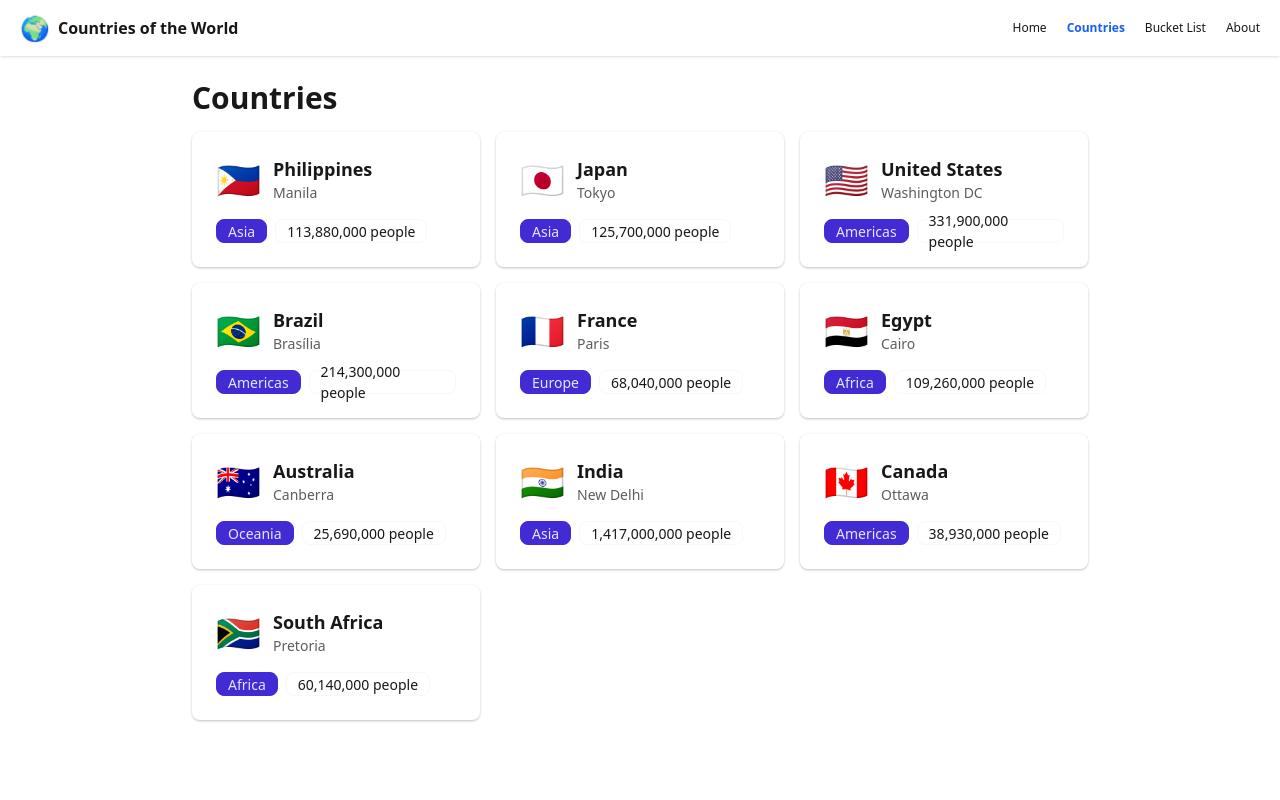
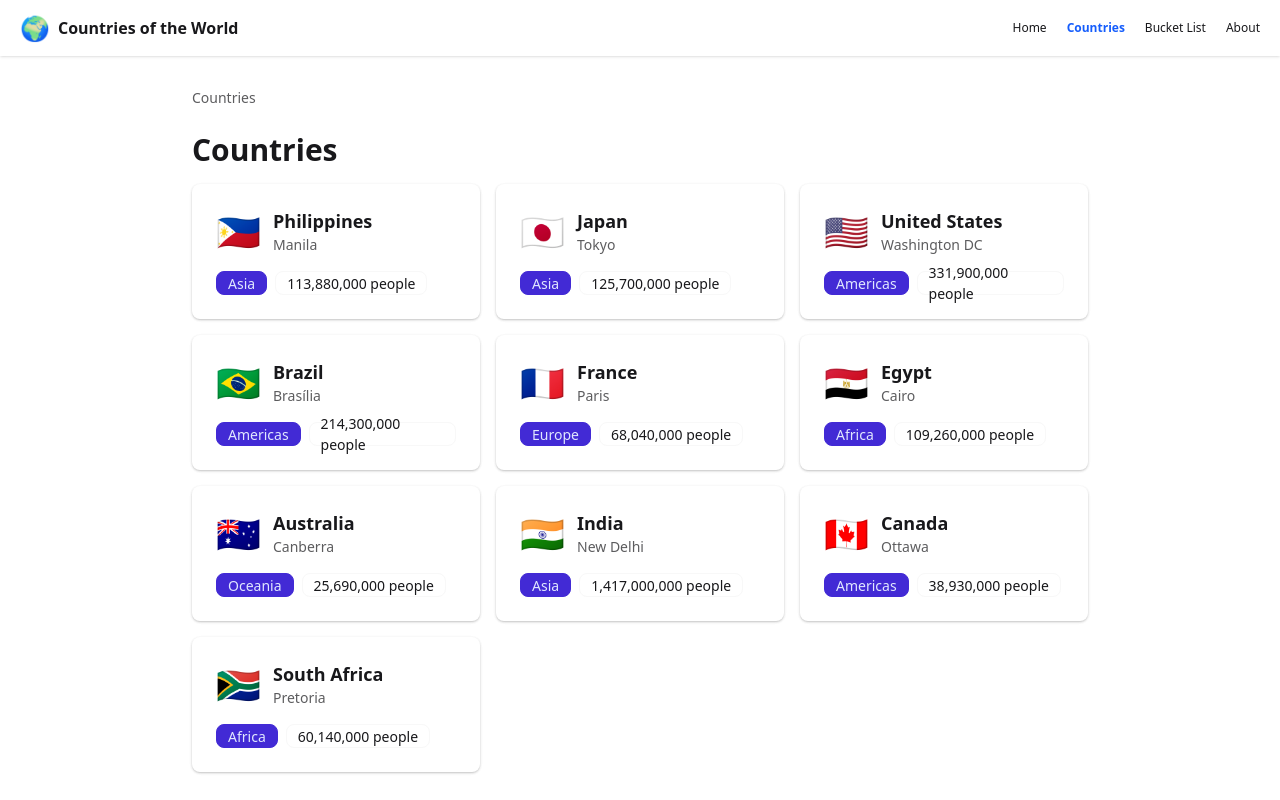
Before and after one commit to angeldelabanda/lab-act-countries, a React (Vite) app: page /countries in a window 1280 px wide. Built offline with nearby package versions, Linux system fonts and the light colour scheme.

Commit message:
Task 2: guard dynamic country route with RequireValidCountry (Edited)

```diff
--- a/src/App.jsx
+++ b/src/App.jsx
@@ -18,18 +18,24 @@ const App = () => {
     <Routes>
       <Route path="/" element={<Layout/>}>
         <Route index element = {<HomePage/>} />
-        <Route path="countries">
+
+        <Route path="countries" element={<CountriesLayout />}>
         <Route index element={<CountriesPage />} />
+        <Route element={<RequireValidCountry />}>
         <Route path=":countryCode" element={<CountryDetailPage />} />
         </Route>
+        </Route>
+
         <Route path="bucket-list" element={<BucketListPage />} />
         <Route path="about" element={<AboutPage />} />
         <Route path="*" element={<NotFoundPage />} />
       </Route>
+
       <Route path="countries" element={<CountriesLayout />}>
         <Route index element={<CountriesPage />} />
         <Route path=":countryCode" element={<CountryDetailPage />} />
       </Route>
+
       <Route path="countries" element={<CountriesLayout />}>
         <Route index element={<CountriesPage />} />
         <Route element={<RequireValidCountry />}>
```
